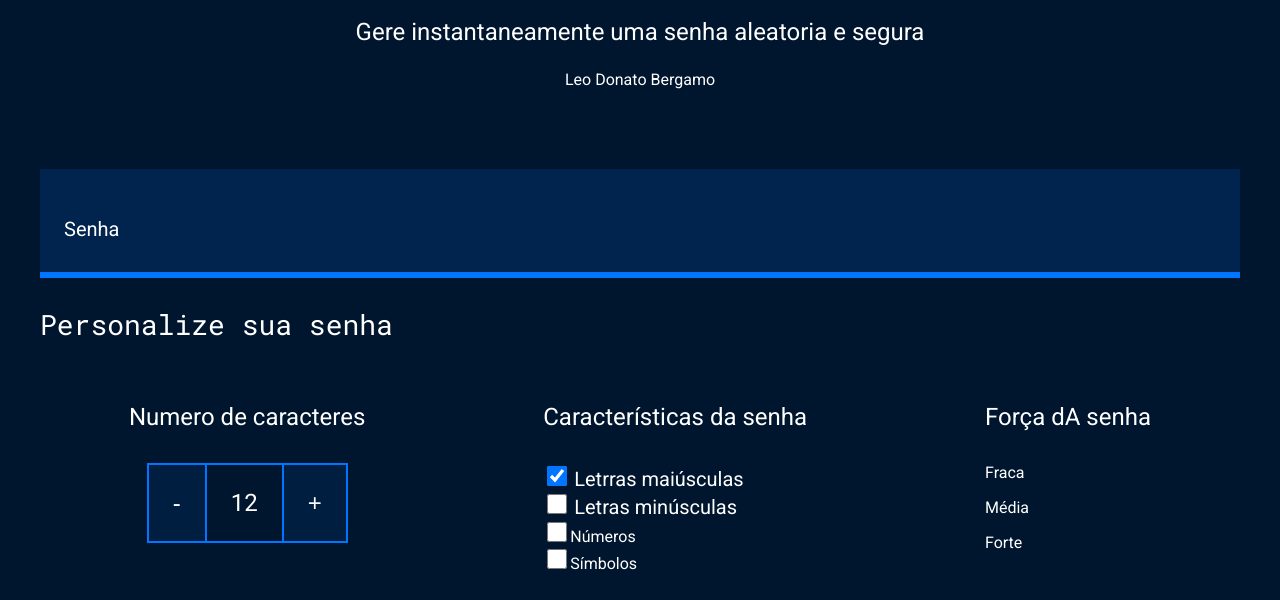
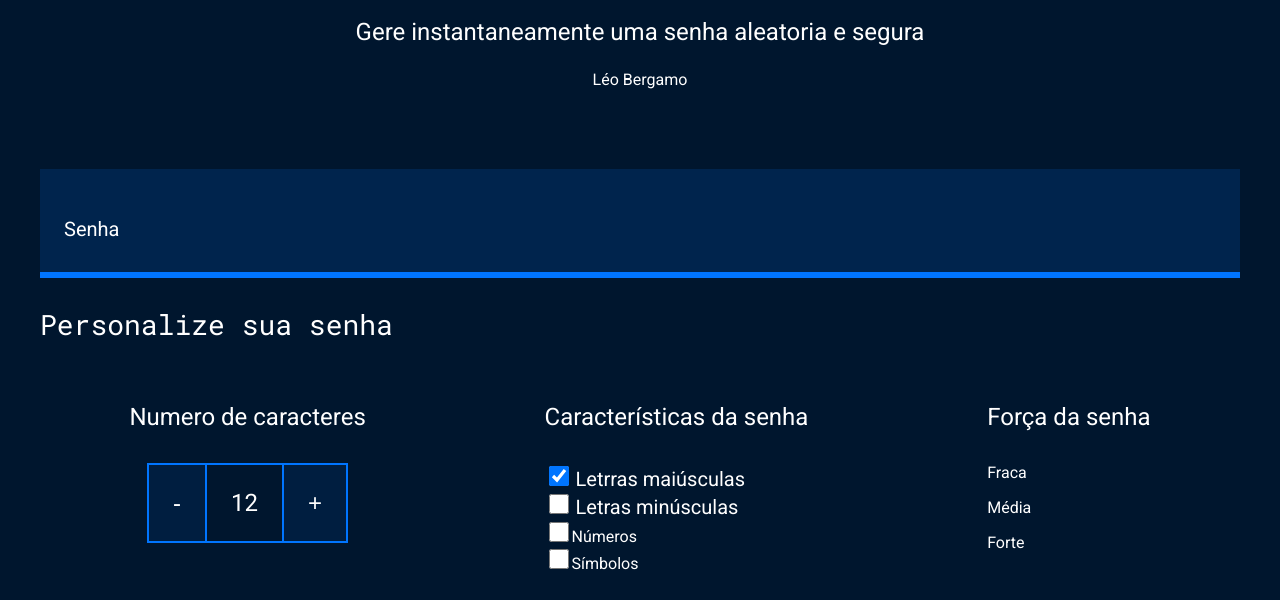
Before and after one commit to leobergamo10/seguranca-digital, a plain HTML site: page index.html in a window 1280 px wide. Shown: the part 200-800 px from the top of the page. Drawn offline with Linux system fonts and the light colour scheme; a script that the page names is missing.

Commit message:
salvo 05

```diff
--- a/index.html
+++ b/index.html
@@ -14,7 +14,7 @@
             <img src="unlock.svg" alt="cadeado fechado">
             <h2 class="titulo-principal">Gerador de senhas</h2>
             <h3 class="titulo-secundario">Gere instantaneamente uma senha aleatoria e segura</h3>
-            <h4 class="titulo-terceiro">Leo Donato Bergamo</h4>
+            <h4 class="titulo-terceiro">Léo Bergamo</h4>
         </div>
         <div class="conteudo-senha">
             <label for="senha">Senha</label>
@@ -56,7 +56,7 @@
                 </div>
 
                 <div class="parametro-senha">
-                    <h4 class="parametro-senha__titulo">Força dA senha</h4>
+                    <h4 class="parametro-senha__titulo">Força da senha</h4>
                     <div class="barra"></div>
                     <div class="forca fraca"></div>
                     <div class="parametro-senha__textos">
```
